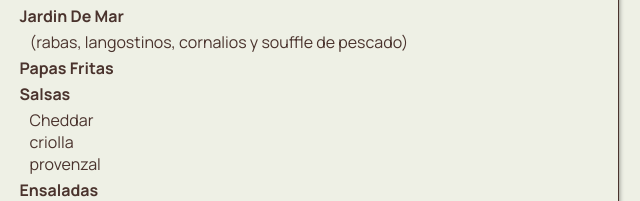
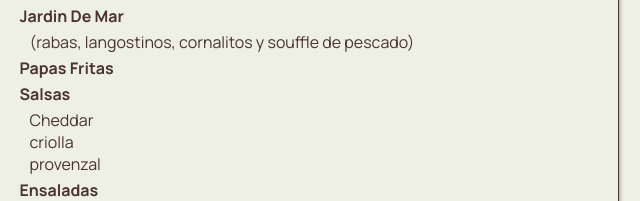
Before and after one commit to LaGaviotaEventos/Evento-018, a plain HTML site: page index.html in a window 1280 px wide. Shown: the part 290-491 px from the top of the page, 337-977 px from the left. Drawn offline with nearby package versions, Linux system fonts and the light colour scheme.

Commit message:
Update index.html

```diff
--- a/index.html
+++ b/index.html
@@ -34,7 +34,7 @@
                     <h2>Entrada</h2>
                     <ul>
                         <li class="Nombre-plato">Jardin De Mar</li>
-                        <li class="Variedad-plato">(rabas, langostinos, cornalios y souffle de pescado)</li>
+                        <li class="Variedad-plato">(rabas, langostinos, cornalitos y souffle de pescado)</li>
                         <li class="Nombre-plato">Papas Fritas </li>
                         <li class="Nombre-plato">Salsas</li>
                         <li class="Variedad-plato">Cheddar</li>
```
